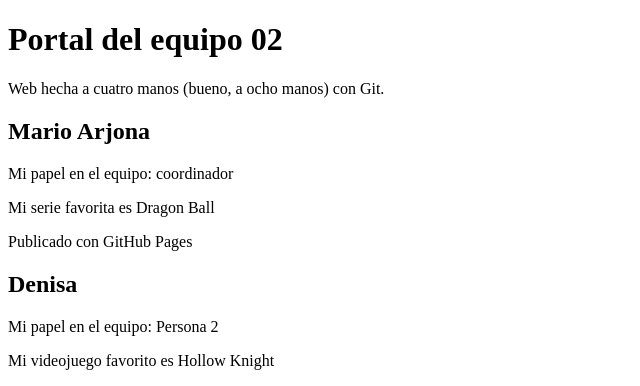
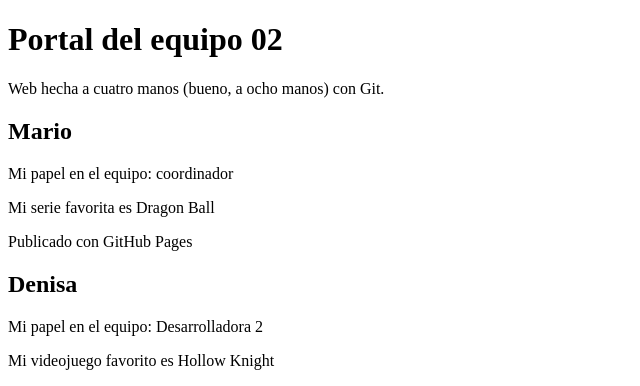
Before and after one commit to Marioat15/portal-equipo02, a plain HTML site: page index.html in a window 1280 px wide. Shown: the top 386 px of the page, without its empty margins (0-640 px from the left). Drawn offline with Linux system fonts and the light colour scheme.

Commit message:
Proyecto final corregido

```diff
--- a/index.html
+++ b/index.html
@@ -8,7 +8,7 @@
     <h1>Portal del equipo 02</h1>
     <p>Web hecha a cuatro manos (bueno, a ocho manos) con Git.</p>
     <section>
-    	<h2>Mario Arjona</h2>
+    	<h2>Mario</h2>
     	<p>Mi papel en el equipo: coordinador</p>
 	<p>Mi serie favorita es Dragon Ball</p>
 	<p>Publicado con GitHub Pages</p>
@@ -16,7 +16,7 @@
 
     <section>
   	<h2>Denisa</h2>
-  	<p>Mi papel en el equipo: Persona 2</p>
+  	<p>Mi papel en el equipo: Desarrolladora 2</p>
 	<p>Mi videojuego favorito es Hollow Knight</p>
 	<p> Publicado con GitHub Pages </p>
     </section>
```
Also changed, not shown: 1 other file.
